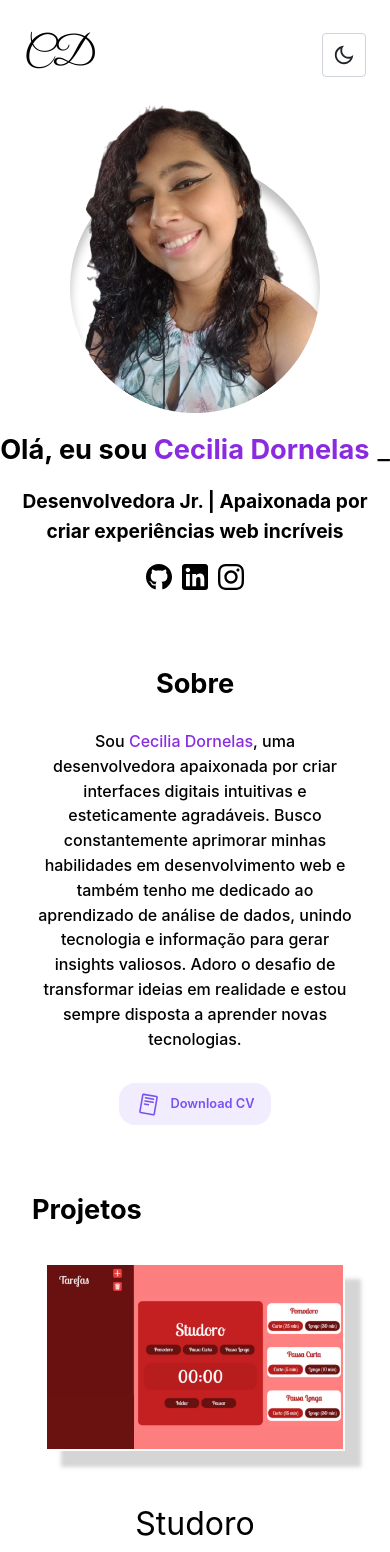
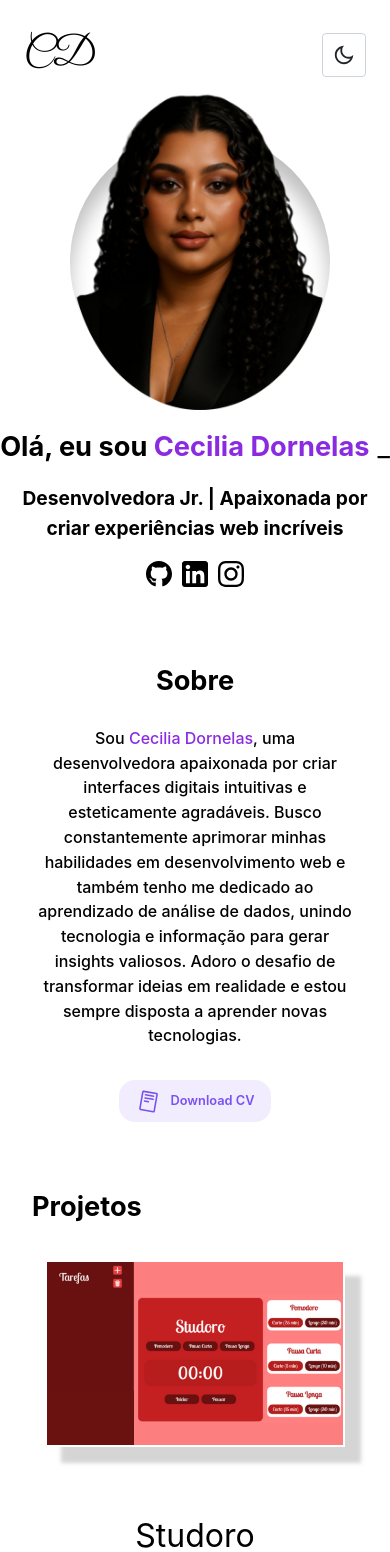
Before and after one commit to cecidoliveira/cecis-portfolio, a React (Vite) app: page / in a window 390 px wide. Shown: the top 1552 px of the page. Built offline with nearby package versions, Linux system fonts and the light colour scheme.

Commit message:
[feat] add image, change position cardProject and conf navBar

```diff
--- a/src/componentes/cardsProjects/cardsProjects.module.css
+++ b/src/componentes/cardsProjects/cardsProjects.module.css
@@ -46,7 +46,8 @@
     }
 
     .directionProjectCards, .directionProjectCardsInvert{
-        gap: 32px;
+        flex-direction: column;
+        align-items: center;
     }
 
     .projectCards{
--- a/src/componentes/cardsSkills/CardsSkills.jsx
+++ b/src/componentes/cardsSkills/CardsSkills.jsx
@@ -7,7 +7,7 @@ const CardsSkills = ({icon, nameIcon}) => {
         <>
            <Flex direction='column' align='center' className={classes.cards}>
                 {icon}
-                <Text size="lg" fw={600}>{nameIcon}</Text>
+                <Text size="md" fw={600}>{nameIcon}</Text>
             </Flex>
         </>
     );
--- a/src/componentes/navbar/navbar.module.css
+++ b/src/componentes/navbar/navbar.module.css
@@ -13,7 +13,7 @@
     font-weight: 700;
 }
 
-@media (max-width: 480px) {
+@media (max-width: 768px) {
     .links{
         display: none;
     }
--- a/src/componentes/sectionHome/SectionHome.jsx
+++ b/src/componentes/sectionHome/SectionHome.jsx
@@ -1,5 +1,5 @@
 import classes from "./sectionHome.module.css";
-import imgCecis from "../../assets/image-cecis.png";
+import imgCecis from "../../assets/image-cecis2.png";
 import { ActionIcon, Container, Flex, Image, Text, Tooltip } from "@mantine/core";
 import { FaGithub, FaLinkedin, FaInstagram   } from "react-icons/fa";
 import { TfiMouse } from "react-icons/tfi";
--- a/src/componentes/sectionHome/sectionHome.module.css
+++ b/src/componentes/sectionHome/sectionHome.module.css
@@ -54,17 +54,26 @@
 }
 
 .imageBox img{
-    width: 350px;
+    width: 365px;
 }
 
 .imageBox::before{
-    position: absolute;
+    /* position: absolute;
     bottom: 0;
     content: '';
     width: 350px;
     height: 350px;
     border-radius: 50%;
     box-shadow: inset 0px 10px 10px 0px rgba(0, 0, 0, 0.25);
+    z-index: -1; */
+    position: absolute;
+    left: 8px;
+    bottom: 15px;
+    content: '';
+    width: 350px;
+    height: 350px;
+    border-radius: 50%;
+    box-shadow: inset 0px 20px 20px 0px rgba(0, 0, 0, 0.25);
     z-index: -1;
 }
 
@@ -124,13 +133,15 @@
     }
 
     .imageBox img{
-        width: 250px;
+        width: 260px;
         object-fit: cover;
     }
 
     .imageBox::before{
-        width: 250px;
-        height: 250px;
+        bottom: 18px;
+        left: 0;
+        width: 260px;
+        height: 260px;
     }
 }
 
```
Also changed, not shown: src/assets/image-cecis2.png (added).
